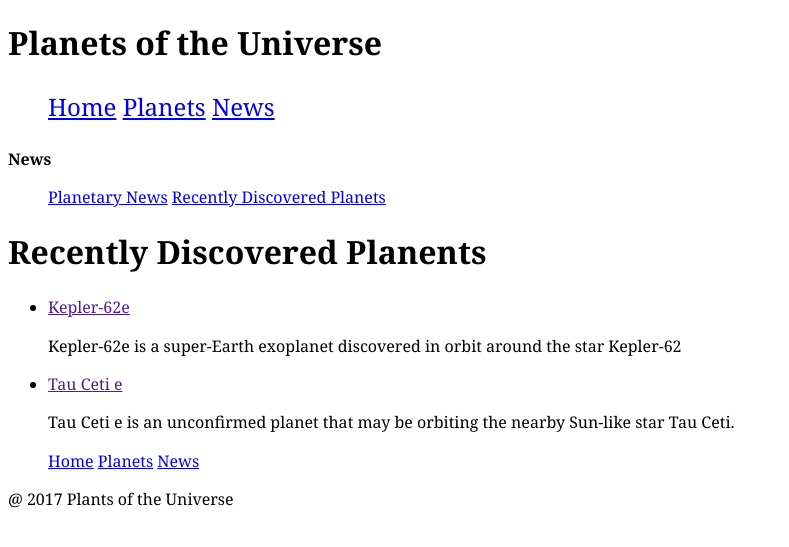
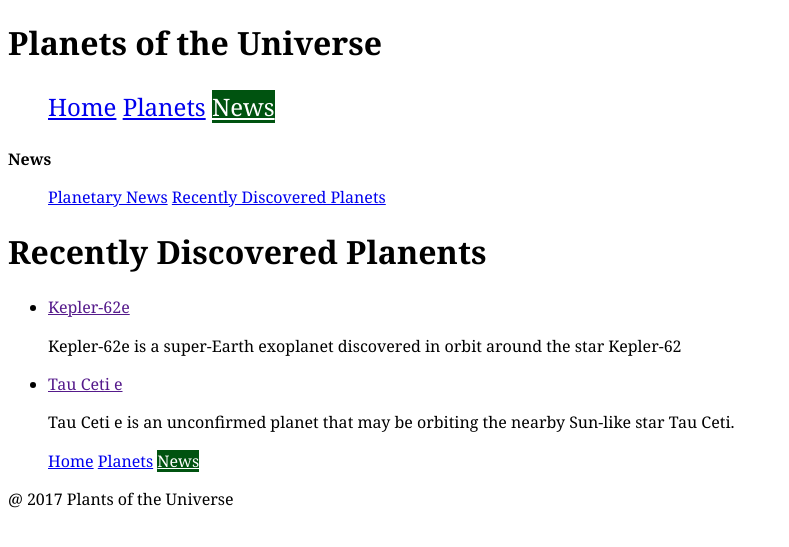
Before and after one commit to jamesperrin/planet-of-the-universe, a Jekyll site: the page built from recently-discovered.html, in a window 1280 px wide. Shown: the top 547 px of the page, without its empty margins (0-789 px from the left). Built offline with Jekyll 4.4.1, drawn with Linux system fonts in a browser that asks for light colours.

Commit message:
Vid 18: highlighting navigation on multiple pages

```diff
--- a/_includes/nav.html
+++ b/_includes/nav.html
@@ -2,6 +2,6 @@
     <ul>
         <li><a href="{{site.baseurl}}/" class="{% if page.url == '/' %}current{% endif %}">Home</a></li>
         <li><a href="{{site.baseurl}}/">Planets</a></li>
-        <li><a href="{{site.baseurl}}/news.html" class="{% if page.url == '/news.html' %}current{% endif %}">News</a></li>
+        <li><a href="{{site.baseurl}}/news.html" class="{% if page.url contains 'news' or page.url contains 'recently-discovered' %}current{% endif %}">News</a></li>
     </ul>
  </nav>
```
